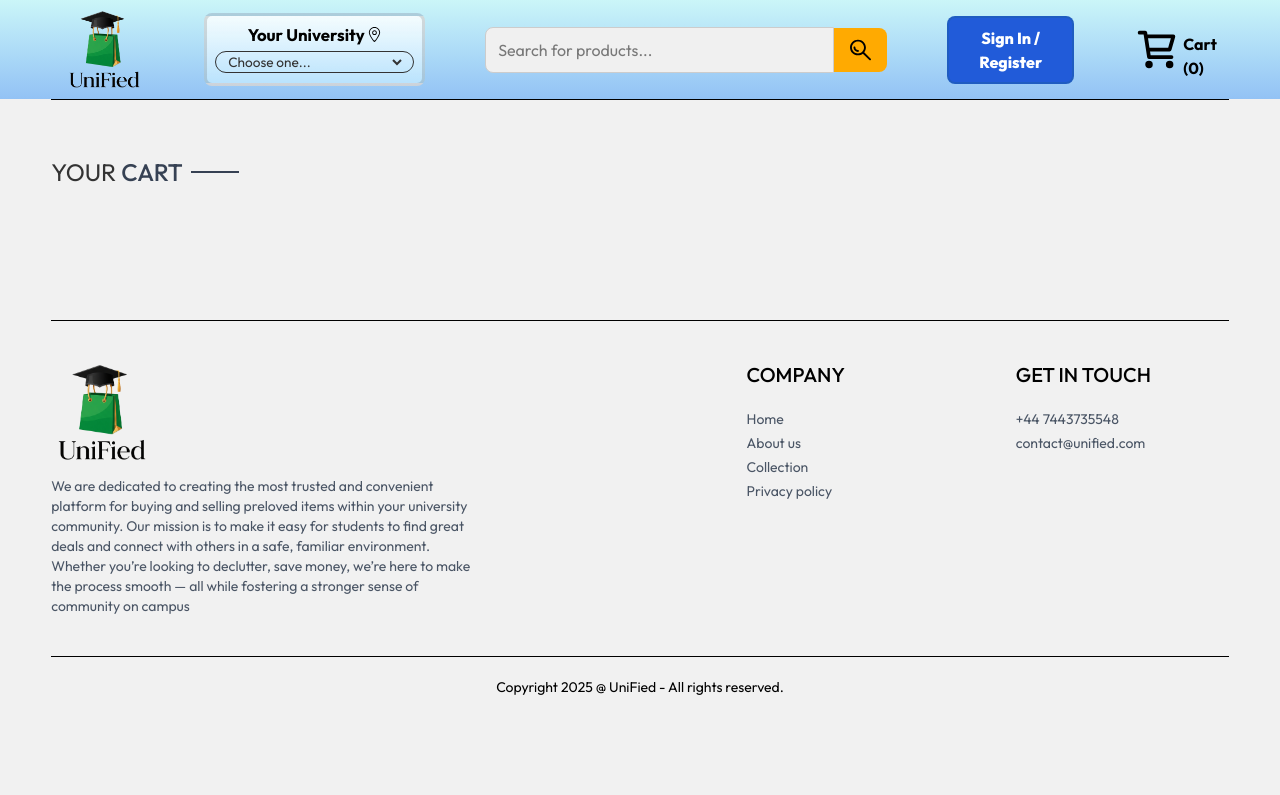
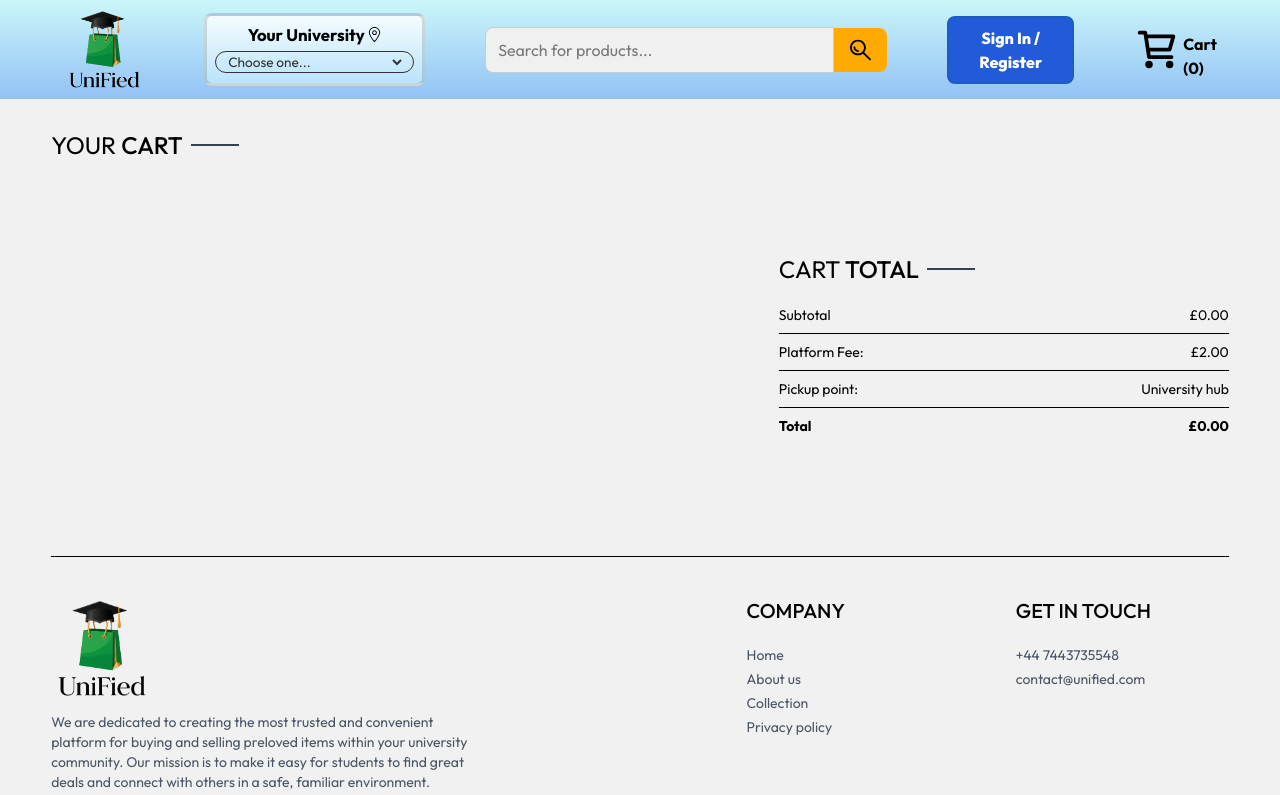
Before and after one commit to ajamidar/UniFied, a React (Vite) app in the folder frontend/: page /cart in a window 1280 px wide. Shown: the top 795 px of the page. Built offline with nearby package versions, Linux system fonts and the light colour scheme.

Commit message:
CartTotal functionality added

```diff
--- a/frontend/src/components/CartTotal.jsx
+++ b/frontend/src/components/CartTotal.jsx
@@ -1,10 +1,44 @@
-import React from 'react'
+import React, { useContext } from 'react'
+import { ShopContext } from '../context/ShopContextContext';
+import Title from './Title';
 
 const CartTotal = () => {
 
+    const {currency, getCartAmount} = useContext(ShopContext);
+
+    let pickupPoint = 'University hub';
+    let platformFee = 2.00;
 
     return (
-        <div>CartTotal</div>
+        <div className='w-full'>
+            <div className='text-2xl'>
+                <Title text1={'CART'} text2={'TOTAL'} />
+            </div>
+
+            <div className='flex flex-col gap-2 mt-2 text-sm'>
+                <div className='flex justify-between'>
+                    <p>Subtotal</p>
+                    <p>{currency}{getCartAmount()}.00</p>
+                </div>
+                <hr />
+                <div className='flex justify-between'>
+                    <p>Platform Fee: &nbsp;</p>
+                    <p>{currency}{platformFee}.00</p>
+                </div>
+                <hr />
+                <div className='flex justify-between'>
+                    <p>Pickup point:</p>
+                    <p>{pickupPoint}</p>
+                </div>
+                <hr />
+                <div className='flex justify-between'>
+                    <b>Total</b>
+                    <b>{currency}{getCartAmount() === 0 ? '0.00' : `${getCartAmount() + platformFee}.00`}</b>
+                </div>
+
+            </div>
+
+        </div>
     )
 }
 
--- a/frontend/src/components/Title.jsx
+++ b/frontend/src/components/Title.jsx
@@ -3,7 +3,7 @@ import React from 'react'
 const Title = ({text1, text2}) => {
   return (
     <div className='inline-flex gap-2 items-center mb-3'>
-        <p className='text-[#333333]'>{text1} <span className='text-gray-700 font-medium'>{text2}</span></p>
+        <p className='text-black'>{text1} <span className='text-black font-medium'>{text2}</span></p>
         <p className='w-8 sm:w-12 h-[1px] sm:h-[2px] bg-gray-700'></p>
     </div>
   )
--- a/frontend/src/context/ShopContext.jsx
+++ b/frontend/src/context/ShopContext.jsx
@@ -66,7 +66,7 @@ const ShopContextProvider = ({ children }) => {
 
     }
 
-    const getCartAmount = async => {
+    const getCartAmount = () => {
         let totalAmount = 0;
         for(const items in cartItems){
             let itemInfo = products.find((product)=> product._id === items);
--- a/frontend/src/pages/Cart.jsx
+++ b/frontend/src/pages/Cart.jsx
@@ -2,6 +2,7 @@ import React, { useContext, useEffect, useState } from 'react'
 import { ShopContext } from '../context/ShopContextContext';
 import Title from '../components/Title';
 import { assets } from '../assets/frontend_assets/assets';
+import CartTotal from '../components/CartTotal';
 
 const Cart = () => {
 
@@ -28,10 +29,10 @@ const Cart = () => {
   }, [cartItems]);
 
   return (
-    <div className='border-t pt-14'>
+    <div className='pt-7.5'>
 
       <div className='text-2xl mb-3'>
-        <Title text1={'YOUR'} text2={'CART'} />
+        <Title text1 ={'YOUR'} text2={'CART'} />
       </div>
 
       <div>
@@ -61,6 +62,12 @@ const Cart = () => {
         }
       </div>
 
+      <div className='flex justify-end my-20'>
+        <div className='w-full sm:w-[450px]'>
+          <CartTotal />
+        </div>
+      </div>
+
     </div>
   )
 
```
